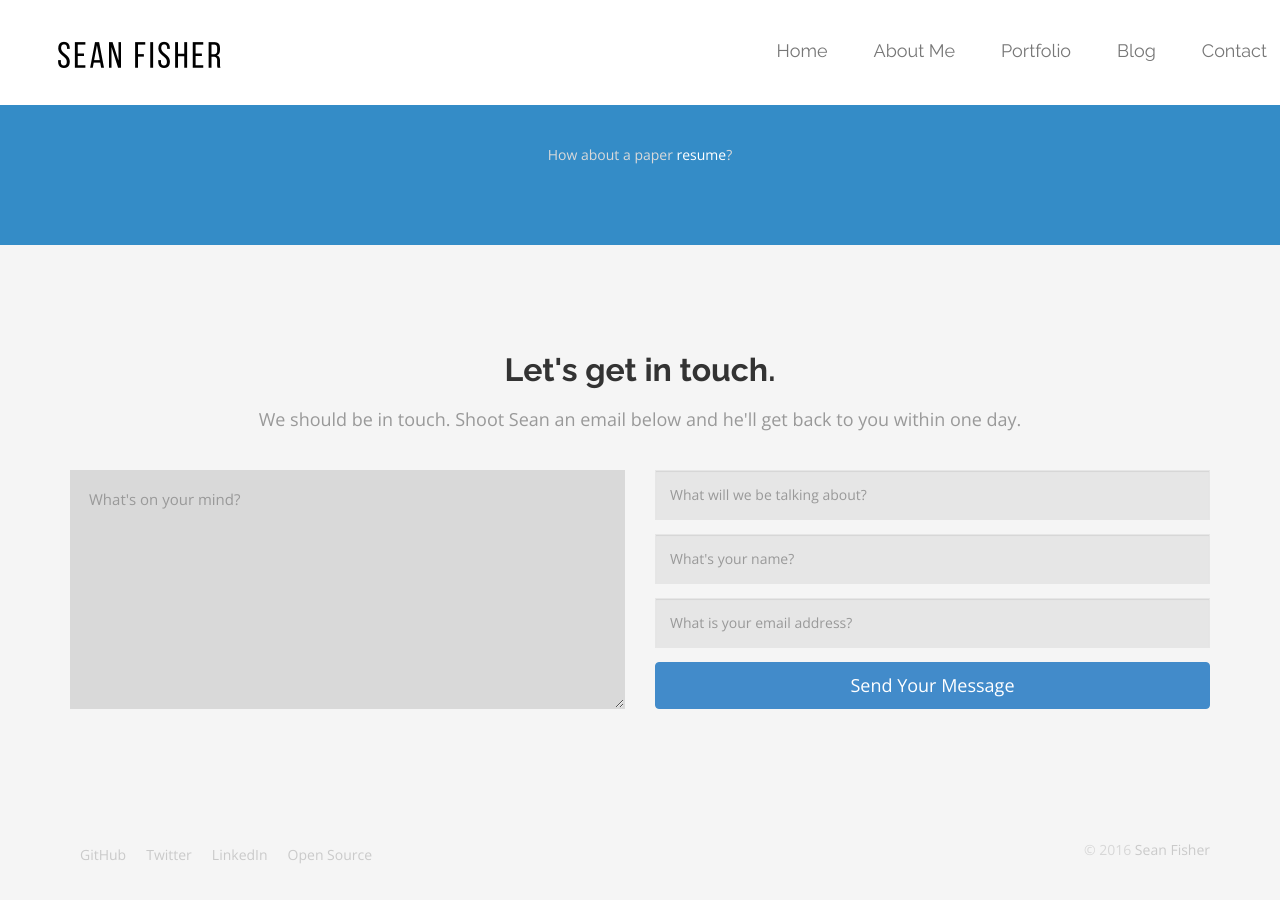
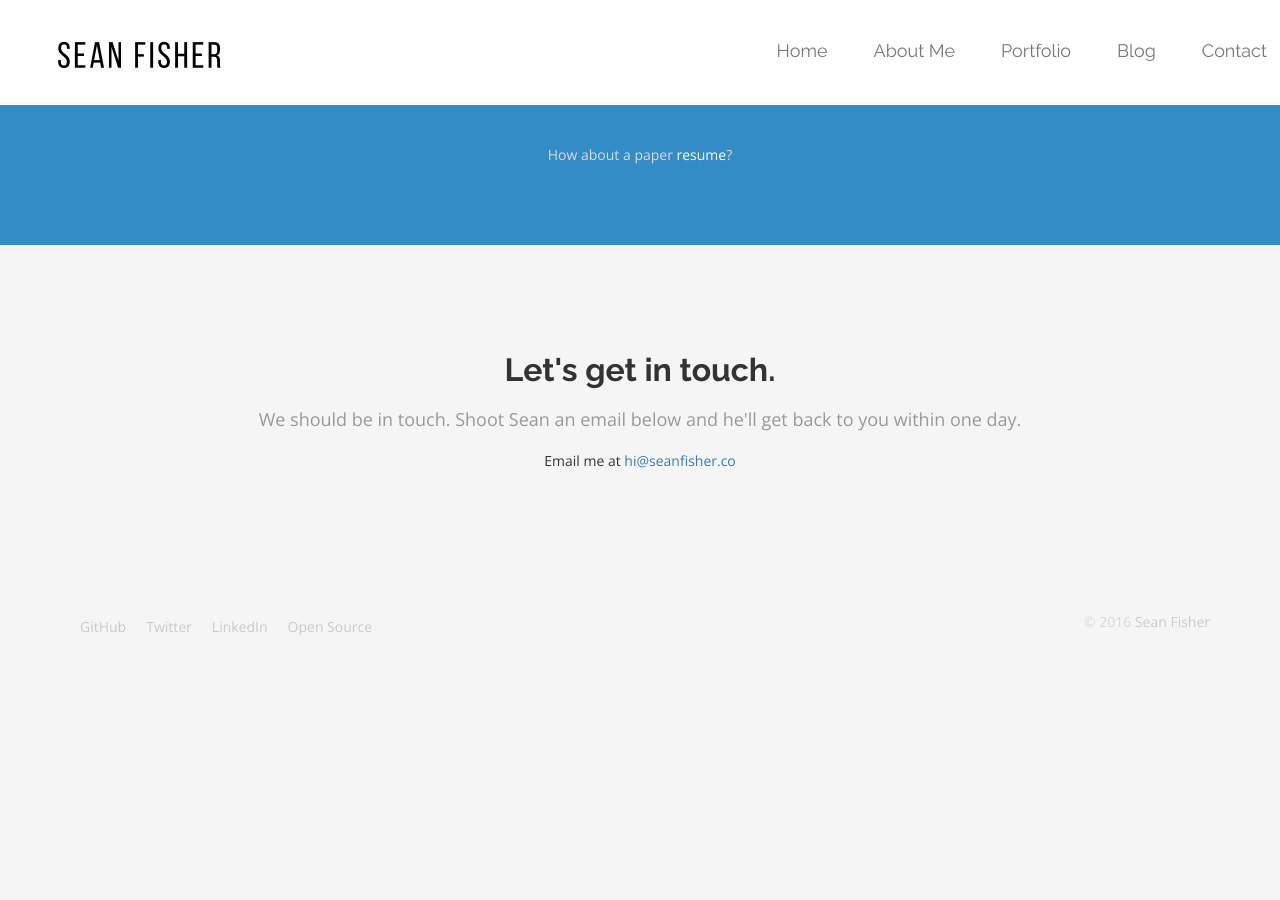
Before and after one commit to srtfisher/srtfisher.github.io, a Jekyll site: the page built from index.html, in a window 1280 px wide and 900 px high, scrolled down 2133 px. Built offline with Jekyll 4.4.1, drawn with Linux system fonts in a browser that asks for light colours; nearby versions of some CDN libraries; Markdown is read by kramdown in place of the engine named in the settings; after the commit the page ends 2805 px from its top, so only the background shows below that.

Commit message:
Update contact.html

```diff
--- a/_includes/contact.html
+++ b/_includes/contact.html
@@ -4,7 +4,7 @@
     <h3 class="section-title">Let's get in touch.</h3>
     <h4 class="section-sub">We should be in touch. Shoot Sean an email below and he'll get back to you within <strong class="tipsy" title="That is, of course, if I'm not away on a much needed vacation!">one day</strong>.</h4>
     {% endif %}
-
+  <p align="center">Email me at <a href="mailto:hi@seanfisher.co">hi@seanfisher.co</a></p>
     <!--
     <div class="alt-btns row">
       <div class="col-lg-3 col-md-3 col-sm-4 left col-lg-push-3 col-md-push-3 col-sm-push-2">
@@ -17,7 +17,6 @@
         <a href="#" data-type="project" class="btn btn-flat btn-{% if include.type == 'project' %}primary{% else %}default{% endif %} btn-lg btn-block">Start a Project</a>
       </div>
     </div>
-    -->
 
     <div class="row">
       <form action="http://frozen-refuge-6248.herokuapp.com/contact/" method="POST" class="contact-form" data-form-type="message" enctype="multipart/form-data" {% if include.type == 'project' %} style="display:none;" {% endif %}>
@@ -48,7 +47,7 @@
         <input type="hidden" name="is-robot" id="is-robot" value="yes" />
       </form>
     </div>
-
+  -->
     <form action="http://frozen-refuge-6248.herokuapp.com/contact/" method="POST" class="contact-form" data-form-type="project" enctype="multipart/form-data" {% if include.type != 'project' %} style="display:none;" {% endif %}>
       <input type="hidden" name="type" value="project" />
       <input type="hidden" name="is-robot" id="is-robot" value="yes" />
```
